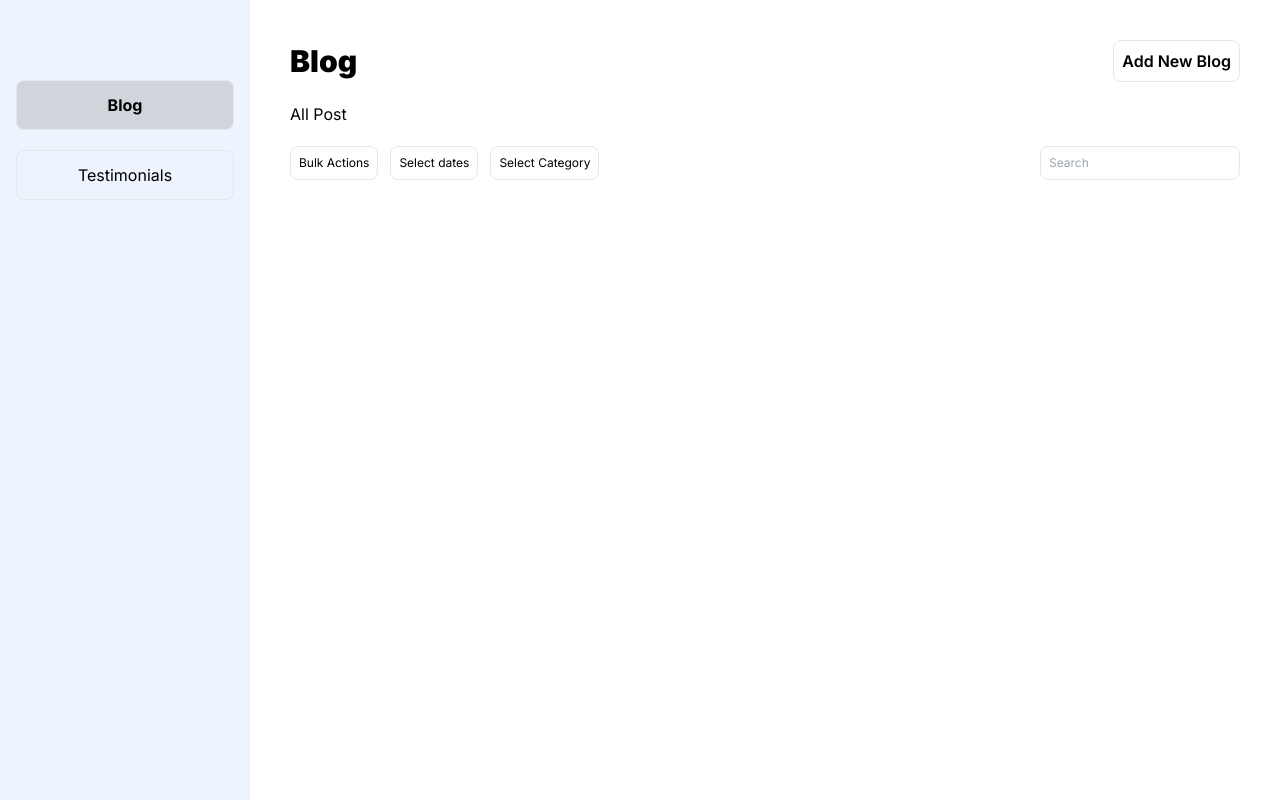
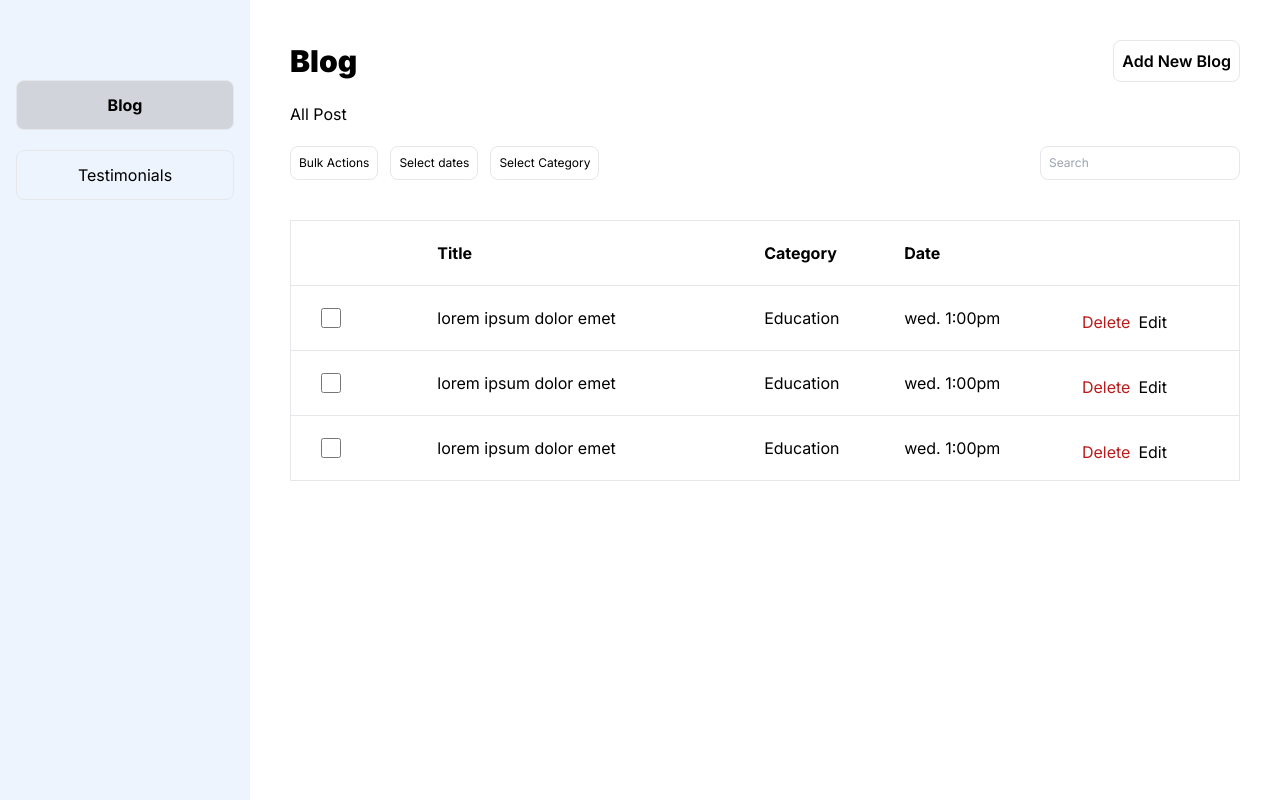
Before and after one commit to JosephIgbaji/edubanc, a Next.js app: page /admin in a window 1280 px wide. Built offline with nearby package versions, Linux system fonts and the light colour scheme.

Commit message:
right blog page table added

```diff
--- a/src/app/(admin)/admin/page.js
+++ b/src/app/(admin)/admin/page.js
@@ -136,11 +136,11 @@ const Page = () => {
                 category === "blog" ? componentsObject[0] : componentsObject[1]
               }
             />
-            {/* {!showBlogEditor && category === "blog" && <BlogTable />}
+            {!showBlogEditor && category === "blog" && <BlogTable />}
             {!showTestimonialEditor && category !== "blog" && (
               <TestimonialTable />
             )}
-            {showBlogEditor && (
+            {/* {showBlogEditor && (
               <div className="absolute lg:w-[90%]">
                 <TextEditor />
               </div>
```
